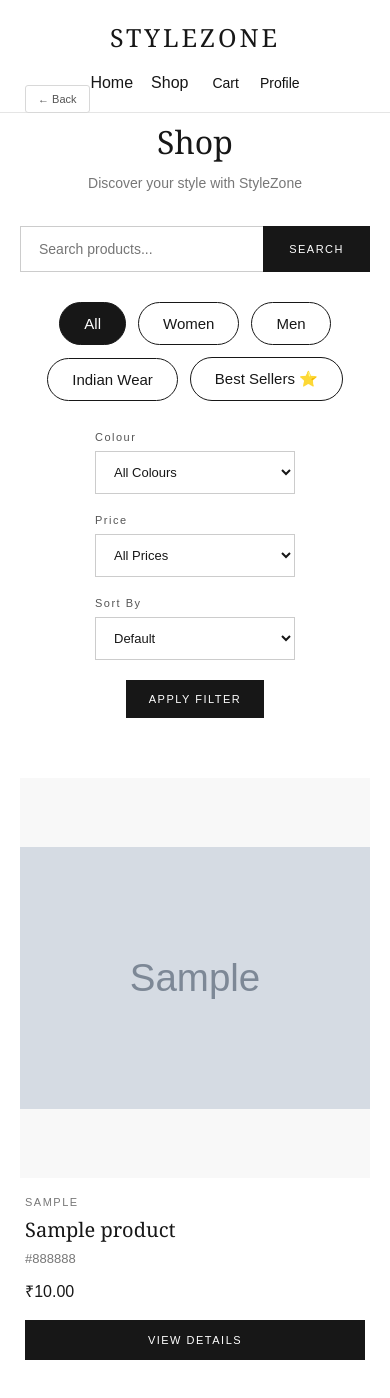
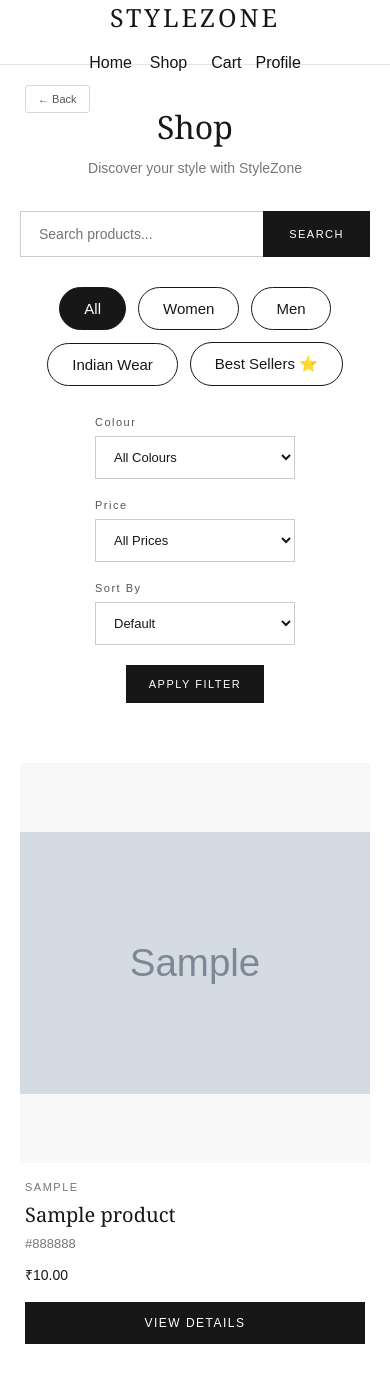
Before and after one commit to Niha0102/StyleZone, a Django app: page /products/ in a window 390 px wide. After the commit the page ends 1344 px from the top, so only its background shows below. Run offline with Django 5.2, Linux system fonts and the light colour scheme; tables that the repository leaves empty hold one stand-in row (values such as "Sample post"); grey boxes marked "Sample" are stand-in pictures.

Commit message:
Improve mobile responsive layout

```diff
--- a/shop/static/shop/css/style.css
+++ b/shop/static/shop/css/style.css
@@ -3972,3 +3972,150 @@ body {
     background: #171717;
     color: #ffffff;
 }
+
+/* =================================
+   Mobile Category Layout
+================================= */
+
+@media (max-width: 600px) {
+
+    .categories-grid,
+    .category-grid {
+        grid-template-columns: repeat(2, 1fr);
+        gap: 12px;
+    }
+
+    .categories-grid img,
+    .category-grid img {
+        width: 100%;
+        height: 180px;
+        object-fit: cover;
+    }
+}
+
+/* =================================
+   Mobile Product Collections
+================================= */
+
+@media (max-width: 600px) {
+
+    .products-grid,
+    .collection-grid {
+        grid-template-columns: repeat(2, 1fr);
+        gap: 12px;
+    }
+
+    .products-grid img,
+    .collection-grid img {
+        width: 100%;
+        height: 220px;
+        object-fit: cover;
+    }
+
+    .products-grid h3,
+    .collection-grid h3 {
+        font-size: 15px;
+    }
+
+    .products-grid p,
+    .collection-grid p {
+        font-size: 13px;
+    }
+}
+
+/* =================================
+   Mobile Navbar
+================================= */
+
+@media (max-width: 600px) {
+
+    .navbar {
+        height: 65px;
+        padding: 0 12px;
+    }
+
+    .nav-container {
+        padding: 0;
+    }
+
+    .nav-logo {
+        font-size: 20px;
+    }
+
+    .nav-links {
+        gap: 10px;
+    }
+
+    .nav-links a {
+        font-size: 12px;
+    }
+
+    .nav-icons {
+        gap: 8px;
+    }
+
+    .nav-icons a {
+        font-size: 16px;
+    }
+
+    body {
+        padding-top: 65px;
+    }
+}
+
+/* =================================
+   Mobile Product Cards
+================================= */
+
+@media (max-width: 600px) {
+
+    .product-card {
+        width: 100%;
+        overflow: hidden;
+    }
+
+    .product-card img {
+        width: 100%;
+        height: 240px;
+        object-fit: cover;
+    }
+
+    .product-card h3 {
+        font-size: 15px;
+        margin-top: 8px;
+    }
+
+    .product-card .price {
+        font-size: 14px;
+    }
+
+    .product-card .btn,
+    .product-card a {
+        font-size: 12px;
+    }
+}
+
+/* =================================
+   Mobile Buttons
+================================= */
+
+@media (max-width: 600px) {
+
+    .btn,
+    button {
+        max-width: 100%;
+        font-size: 14px;
+        padding: 10px 14px;
+    }
+
+    .view-details,
+    .view-all {
+        width: 100%;
+        margin-left: 0;
+        margin-right: 0;
+    }
+
+    .quantity-controls {
+        max-width: 160px;
+    }
+}
```
